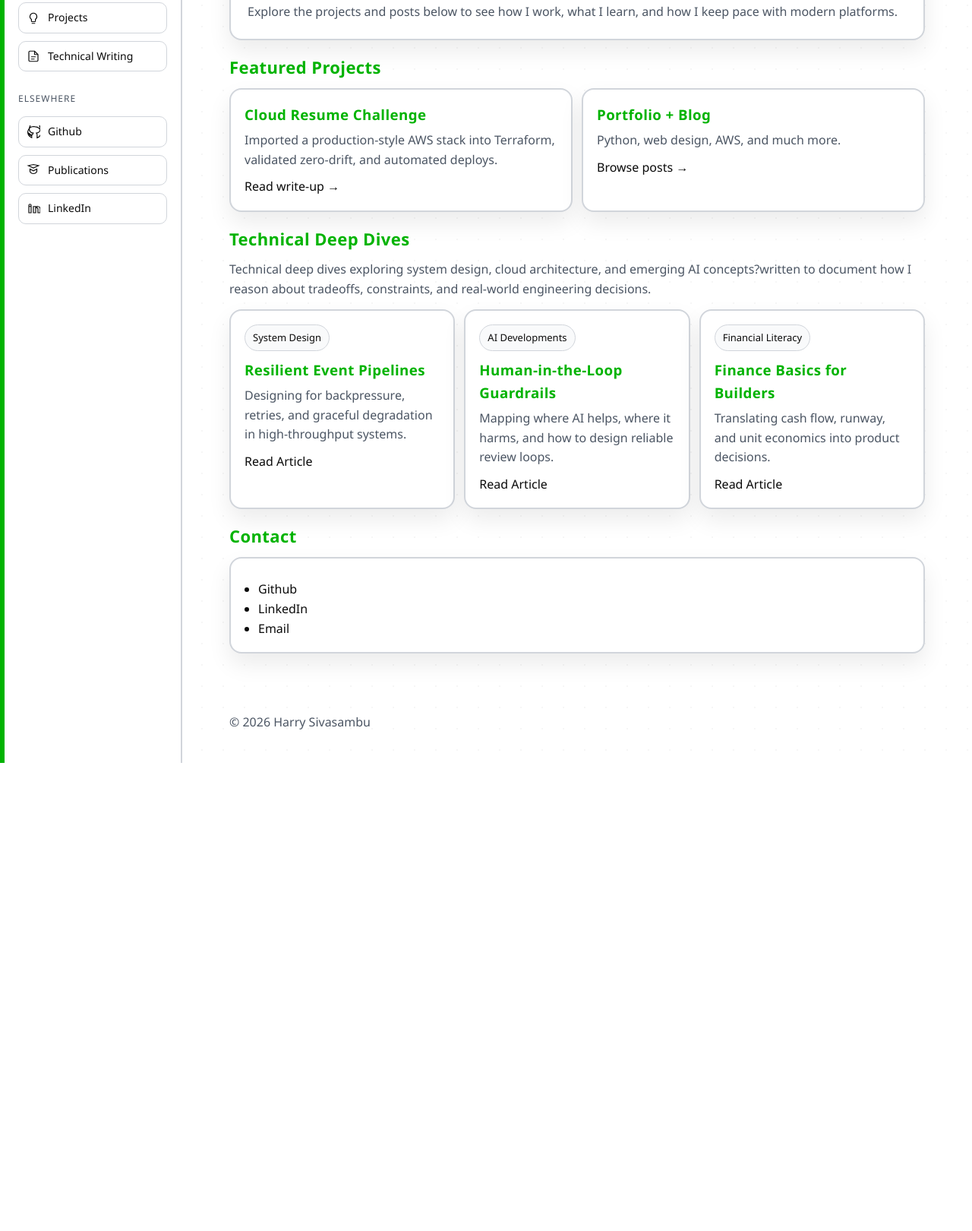
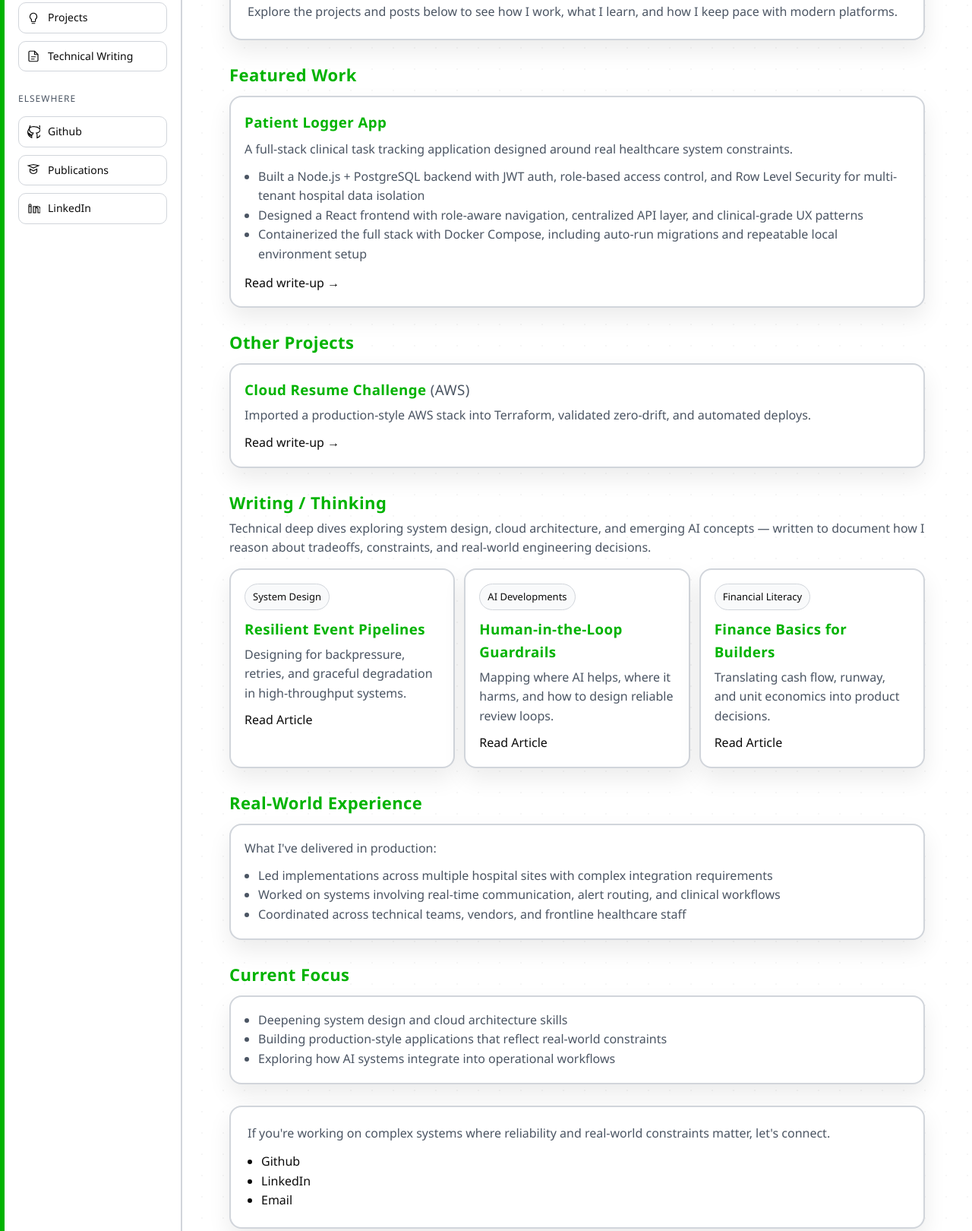
Before and after one commit to hsivasambu/cloud-resume-challenge, an Astro site in the folder site/: page / in a window 1280 px wide. Shown: the part 175-1795 px from the top of the page at 76% size. Before the commit the page ends 1179 px from the top, so only its background shows below. Built offline with nearby package versions, Linux system fonts and the light colour scheme; Astro itself is replaced by a stand-in of ours.

Commit message:
Homepage redesign, architecture diagrams, and hero copy update
- Restructured homepage: Featured Work, Other Projects, Writing/Thinking, Real-World Experience, Current Focus, and CTA sections
- Updated hero bio copy
- Added SVG architecture diagram to Patient Logger blog post
- Replaced PNG flowchart with new SVG architecture diagram in AWS Part 1 post

```diff
--- a/site/src/pages/index.astro
+++ b/site/src/pages/index.astro
@@ -8,47 +8,50 @@ import BaseLayout from "../layouts/BaseLayout.astro";
 >
   <section id="about" class="card" style="padding: 22px;">
     <p style="margin: 0; color: var(--muted);">
-      Hi, I'm Harry, a Technical Project Manager from Toronto, Canada who stays current by building, shipping, and learning in public.
-      I lead teams with clarity, unblock delivery, and turn complex technology into outcomes teams can trust.
+      Hi, I'm Harry, a Technical Project Manager from Toronto, Canada. I design and deliver systems that sit at the intersection of clinical workflows, real-time communication, and cloud infrastructure.
+      My focus is turning complex, high-stakes environments into reliable, scalable solutions.
     </p>
     <p style="margin: 10px 0 0; color: var(--muted);">
-      I also love the NBA, Formula 1, travelling the world, and hunting down the best local street food in every
-      city I visit.
+      I also love the NBA, Formula 1, travelling the world, and hunting down the best local street food in every city I visit.
     </p>
     <p style="margin: 10px 0 0; color: var(--muted);">
       Explore the projects and posts below to see how I work, what I learn, and how I keep pace with modern platforms.
     </p>
   </section>
 
-  <section id="projects" style="margin-top: 18px;">
-    <h2 style="margin: 0 0 10px; font-size: 22px;">Featured Projects</h2>
-
-    <div class="grid" style="display: grid; gap: 12px; grid-template-columns: repeat(12, minmax(0, 1fr));">
-      <div class="card" style="grid-column: span 6;">
-        <h3 style="margin: 0 0 6px;">Cloud Resume Challenge</h3>
-        <p style="margin: 0 0 10px; color: var(--muted);">
-          Imported a production-style AWS stack into Terraform, validated zero-drift, and automated deploys.
-        </p>
-        <a href="/blog/cloud-resume-challenge">Read write-up →</a>
-      </div>
-
-      <div class="card" style="grid-column: span 6;">
-        <h3 style="margin: 0 0 6px;">Portfolio + Blog</h3>
-        <p style="margin: 0 0 10px; color: var(--muted);">
-          Python, web design, AWS, and much more.
-        </p>
-        <a href="/blog">Browse posts →</a>
-      </div>
+  <section id="featured-work" style="margin-top: 28px;">
+    <h2 style="margin: 0 0 10px; font-size: 22px;">Featured Work</h2>
+    <div class="card">
+      <h3 style="margin: 0 0 8px;">Patient Logger App</h3>
+      <p style="margin: 0 0 10px; color: var(--muted);">
+        A full-stack clinical task tracking application designed around real healthcare system constraints.
+      </p>
+      <ul style="margin: 0 0 12px; padding-left: 18px; color: var(--muted);">
+        <li>Built a Node.js + PostgreSQL backend with JWT auth, role-based access control, and Row Level Security for multi-tenant hospital data isolation</li>
+        <li>Designed a React frontend with role-aware navigation, centralized API layer, and clinical-grade UX patterns</li>
+        <li>Containerized the full stack with Docker Compose, including auto-run migrations and repeatable local environment setup</li>
+      </ul>
+      <a href="/blog/patient-logger">Read write-up →</a>
     </div>
   </section>
 
-  <section id="technical-writing" style="margin-top: 18px;">
-    <h2 style="margin: 0 0 10px; font-size: 22px;">Technical Deep Dives</h2>
+  <section id="other-projects" style="margin-top: 28px;">
+    <h2 style="margin: 0 0 10px; font-size: 22px;">Other Projects</h2>
+    <div class="card">
+      <h3 style="margin: 0 0 6px;">Cloud Resume Challenge <span style="font-weight: 400; color: var(--muted);">(AWS)</span></h3>
+      <p style="margin: 0 0 10px; color: var(--muted);">
+        Imported a production-style AWS stack into Terraform, validated zero-drift, and automated deploys.
+      </p>
+      <a href="/blog/cloud-resume-challenge">Read write-up →</a>
+    </div>
+  </section>
+
+  <section id="writing" style="margin-top: 28px;">
+    <h2 style="margin: 0 0 4px; font-size: 22px;">Writing / Thinking</h2>
     <p style="margin: 0 0 14px; color: var(--muted);">
-      Technical deep dives exploring system design, cloud architecture, and emerging AI concepts?written to document how I reason about tradeoffs, constraints, and real-world engineering decisions.
+      Technical deep dives exploring system design, cloud architecture, and emerging AI concepts — written to document how I reason about tradeoffs, constraints, and real-world engineering decisions.
     </p>
-
-    <div class="grid" style="display: grid; gap: 12px; grid-template-columns: repeat(12, minmax(0, 1fr));">
+    <div style="display: grid; gap: 12px; grid-template-columns: repeat(12, minmax(0, 1fr));">
       <div class="card" style="grid-column: span 4;">
         <span class="pill">System Design</span>
         <h3 style="margin: 10px 0 6px;">Resilient Event Pipelines</h3>
@@ -57,7 +60,6 @@ import BaseLayout from "../layouts/BaseLayout.astro";
         </p>
         <a href="/technical-writing">Read Article</a>
       </div>
-
       <div class="card" style="grid-column: span 4;">
         <span class="pill">AI Developments</span>
         <h3 style="margin: 10px 0 6px;">Human-in-the-Loop Guardrails</h3>
@@ -66,7 +68,6 @@ import BaseLayout from "../layouts/BaseLayout.astro";
         </p>
         <a href="/technical-writing">Read Article</a>
       </div>
-
       <div class="card" style="grid-column: span 4;">
         <span class="pill">Financial Literacy</span>
         <h3 style="margin: 10px 0 6px;">Finance Basics for Builders</h3>
@@ -78,10 +79,35 @@ import BaseLayout from "../layouts/BaseLayout.astro";
     </div>
   </section>
 
-  <section id="contact" style="margin-top: 18px;">
-    <h2 style="margin: 0 0 10px; font-size: 22px;">Contact</h2>
+  <section id="experience" style="margin-top: 28px;">
+    <h2 style="margin: 0 0 10px; font-size: 22px;">Real-World Experience</h2>
     <div class="card">
-      <ul style="margin: 10px 0 0; padding-left: 18px;">
+      <p style="margin: 0 0 10px; color: var(--muted); font-weight: 500;">What I've delivered in production:</p>
+      <ul style="margin: 0; padding-left: 18px; color: var(--muted);">
+        <li>Led implementations across multiple hospital sites with complex integration requirements</li>
+        <li>Worked on systems involving real-time communication, alert routing, and clinical workflows</li>
+        <li>Coordinated across technical teams, vendors, and frontline healthcare staff</li>
+      </ul>
+    </div>
+  </section>
+
+  <section id="current-focus" style="margin-top: 28px;">
+    <h2 style="margin: 0 0 10px; font-size: 22px;">Current Focus</h2>
+    <div class="card">
+      <ul style="margin: 0; padding-left: 18px; color: var(--muted);">
+        <li>Deepening system design and cloud architecture skills</li>
+        <li>Building production-style applications that reflect real-world constraints</li>
+        <li>Exploring how AI systems integrate into operational workflows</li>
+      </ul>
+    </div>
+  </section>
+
+  <section id="contact" style="margin-top: 28px;">
+    <div class="card" style="padding: 22px;">
+      <p style="margin: 0 0 12px; color: var(--muted);">
+        If you're working on complex systems where reliability and real-world constraints matter, let's connect.
+      </p>
+      <ul style="margin: 0; padding-left: 18px;">
         <li><a href="https://github.com/hsivasambu">Github</a></li>
         <li><a href="https://www.linkedin.com/in/hsivasambu/">LinkedIn</a></li>
         <li><a href="mailto:h.sivasambu@gmail.com">Email</a></li>
```
Also changed, not shown: site/src/content/blog/cloud-resume-challenge-2.md (+2 -2 lines), site/src/content/blog/patient-logger.md (+22 -17 lines), site/public/images/cloud-resume-challenge/content-delivery-flowchart.svg, site/public/images/patient-logger/architecture.svg (added).
